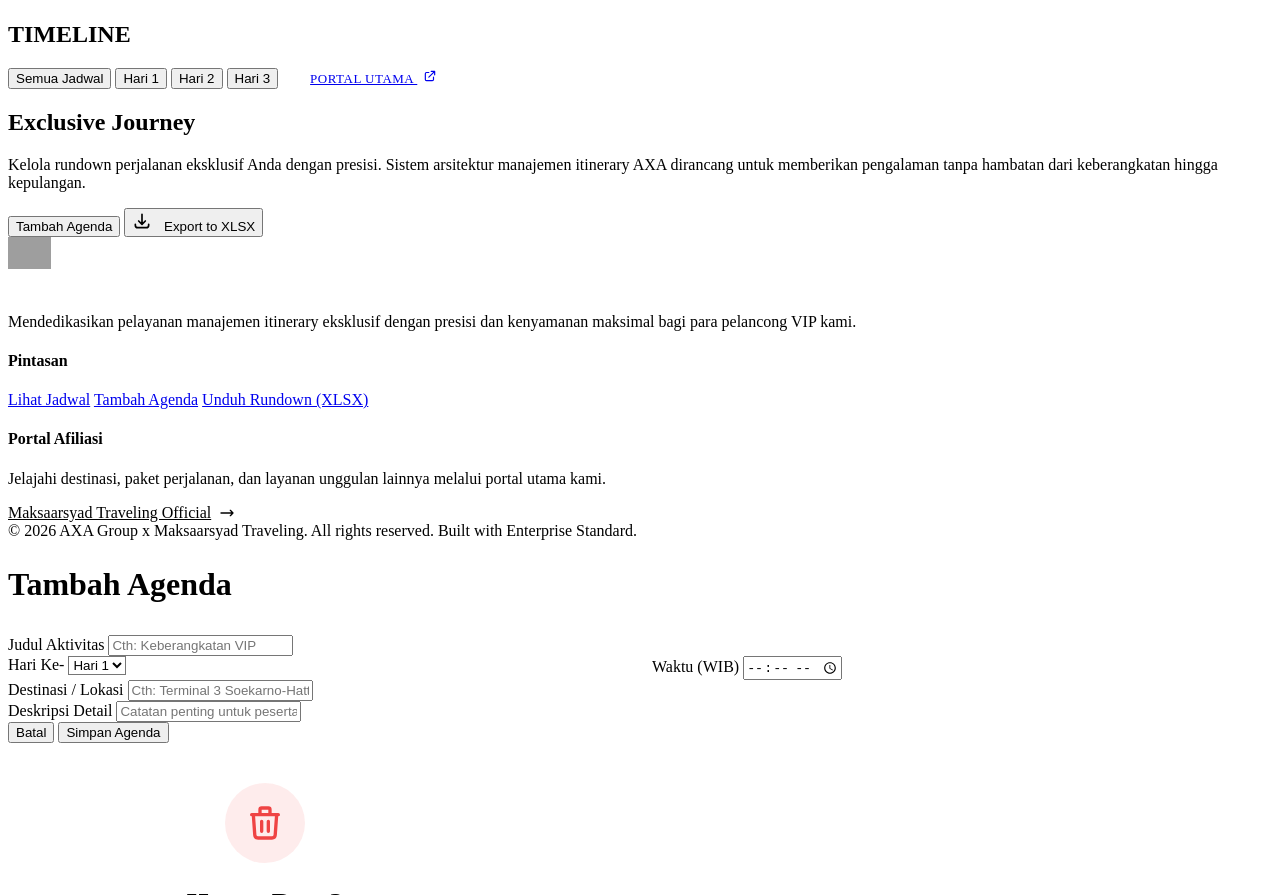
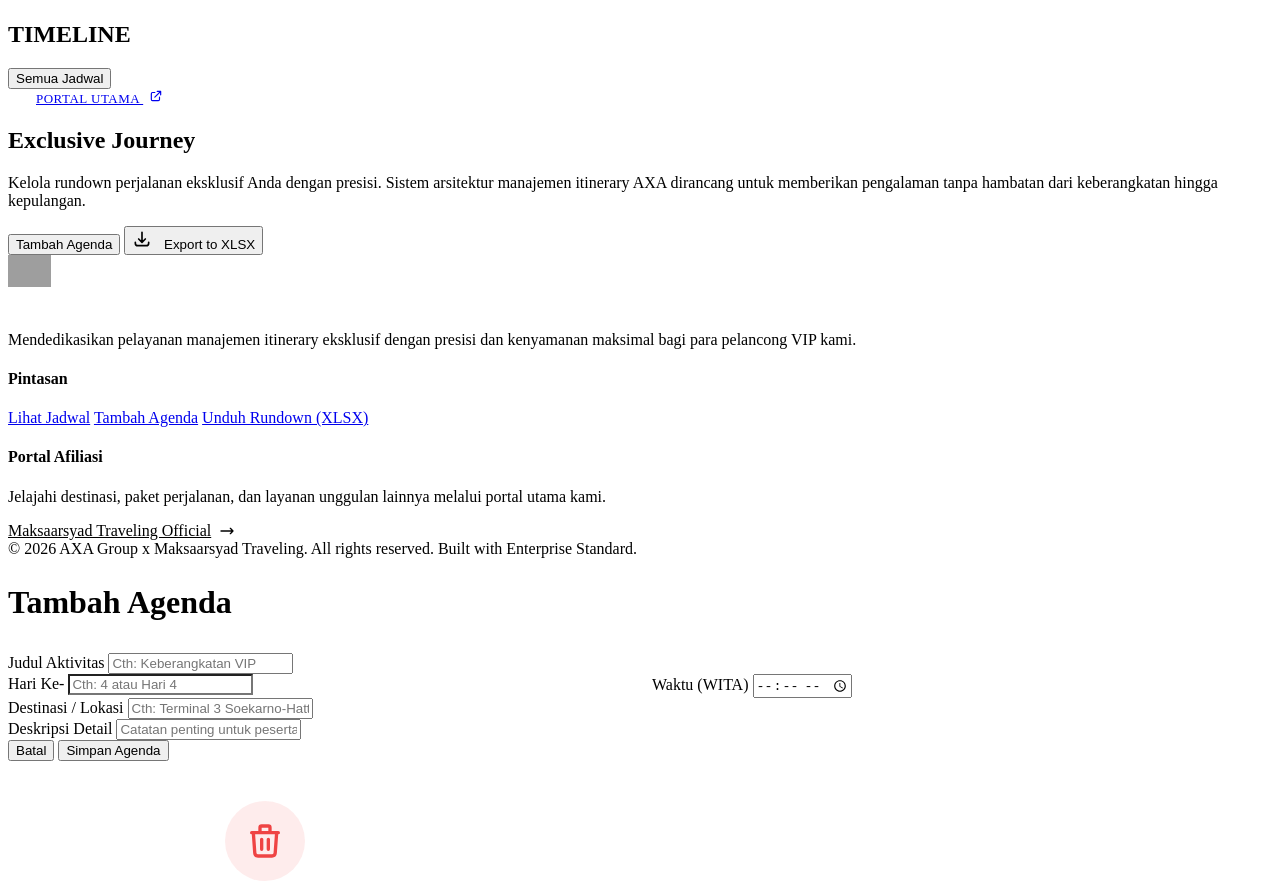
Before and after one commit to raphunteks/axtraveling, a website built with Vite: page index.html in a window 1280 px wide. Shown: the part 311-1206 px from the top of the page. Built offline with nearby package versions, Linux system fonts and the light colour scheme; grey boxes are pictures that could not be loaded; a web font is replaced by a local one.

Commit message:
Update index.html

```diff
--- a/index.html
+++ b/index.html
@@ -77,10 +77,11 @@
                 <h2 class="logo-text">TIMELINE</h2>
             </div>
             <nav class="nav-links" id="filterNav">
-                <button class="nav-link active" data-day="all">Semua Jadwal</button>
-                <button class="nav-link" data-day="1">Hari 1</button>
-                <button class="nav-link" data-day="2">Hari 2</button>
-                <button class="nav-link" data-day="3">Hari 3</button>
+                <!-- Filter Buttons Akan Dirender Otomatis Oleh JS di Dalam Sini -->
+                <div id="dynamicFilters" style="display: flex; flex-wrap: wrap; gap: 8px; align-items: center;">
+                    <button class="nav-link active" data-day="all">Semua Jadwal</button>
+                </div>
+
                 <!-- INTEGRASI PORTAL UTAMA -->
                 <a href="https://traveling.maksaarsyad.xyz/" target="_blank" class="btn btn-accent" style="padding: 8px 16px; font-size: 13px; margin-left: 12px; text-transform: uppercase; letter-spacing: 0.5px;">
                     Portal Utama
@@ -159,14 +160,11 @@
                 <div style="display: flex; gap: 24px; flex-wrap: wrap;">
                     <div class="form-group" style="flex: 1; min-width: 150px;">
                         <label>Hari Ke-</label>
-                        <select id="agendaDay" class="form-control" required style="background: var(--color-canvas);">
-                            <option value="1">Hari 1</option>
-                            <option value="2">Hari 2</option>
-                            <option value="3">Hari 3</option>
-                        </select>
+                        <!-- UPGRADE: Mengubah Select Menjadi Text Input Bebas -->
+                        <input type="text" id="agendaDay" class="form-control" placeholder="Cth: 4 atau Hari 4" required style="background: var(--color-canvas);">
                     </div>
                     <div class="form-group" style="flex: 1; min-width: 150px;">
-                        <label>Waktu (WIB)</label>
+                        <label>Waktu (WITA)</label>
                         <input type="time" id="agendaTime" class="form-control" required>
                     </div>
                 </div>
```
